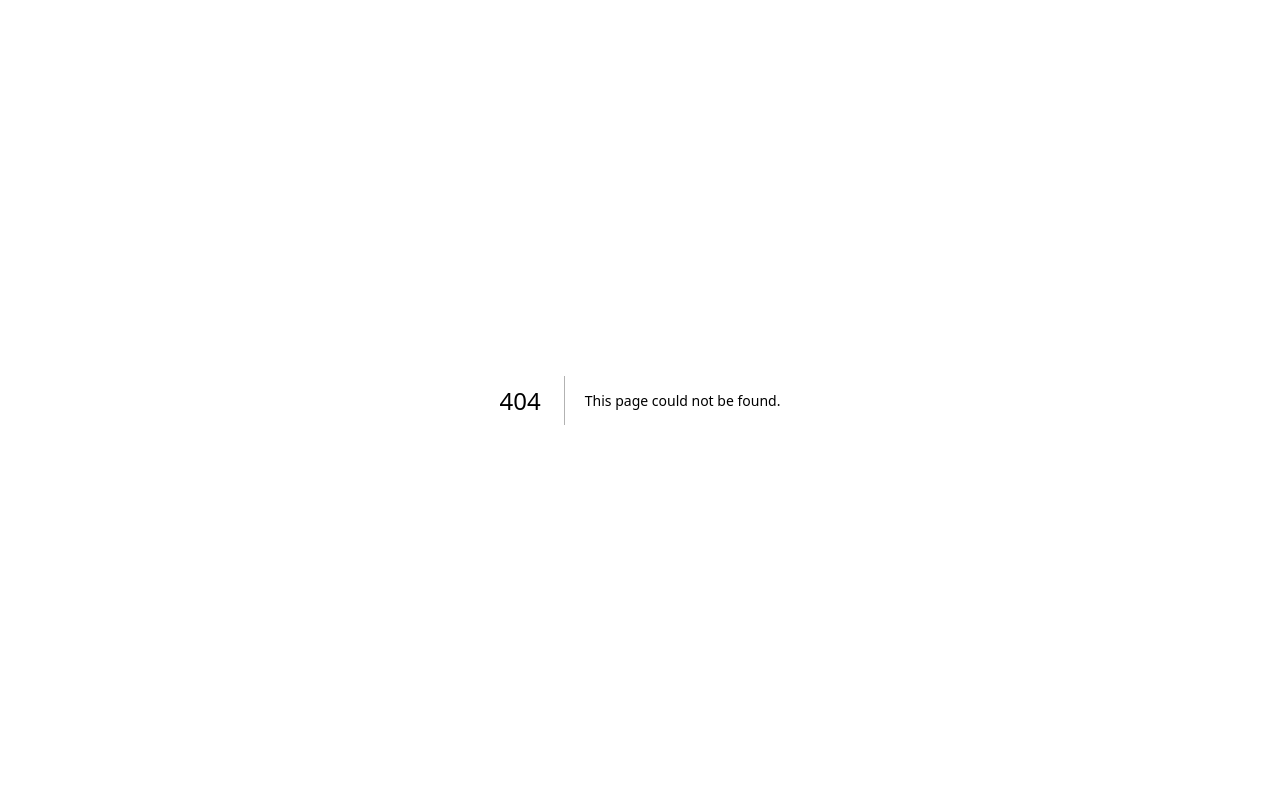
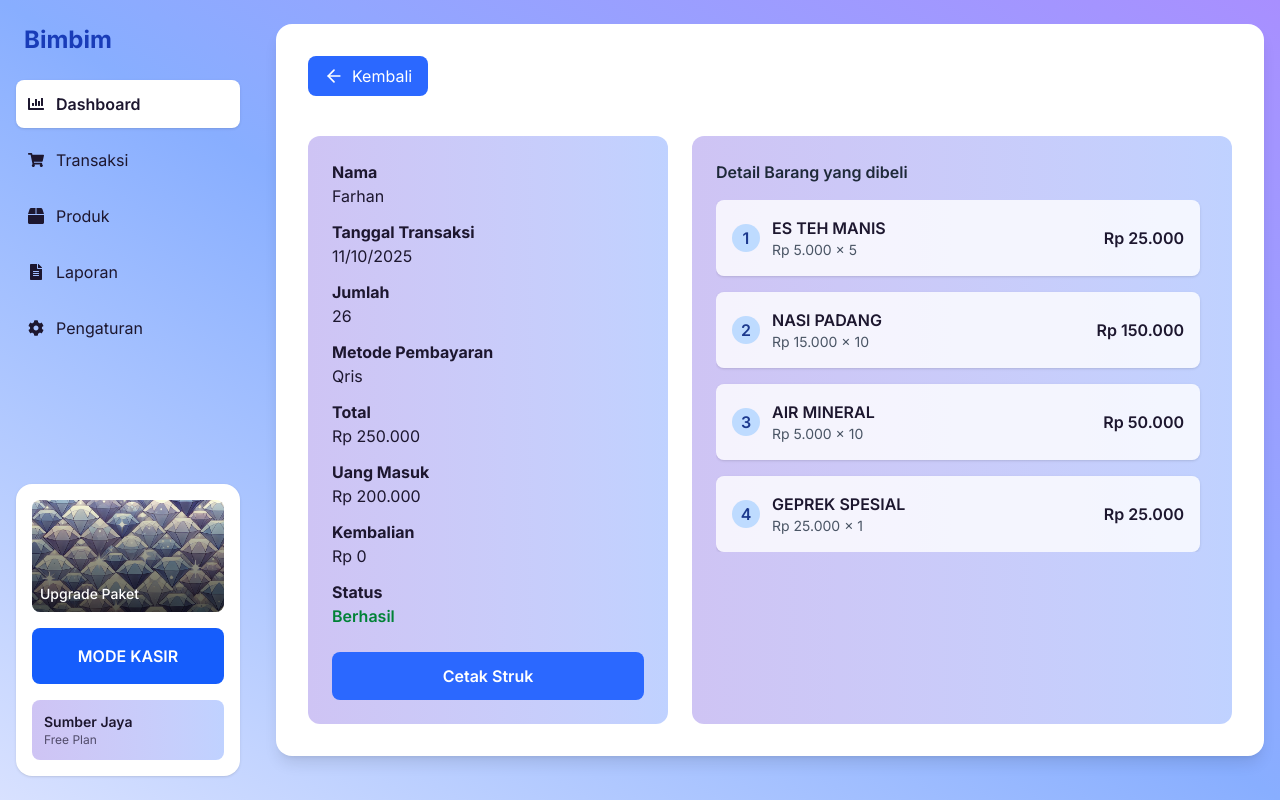
Before and after one commit to farhanangga/bimbim, a Next.js app: page /dashboard/main/detailTransaksi in a window 1280 px wide. Before the commit this address had no page. Built offline with nearby package versions, Linux system fonts and the light colour scheme.

Commit message:
add new page

```diff
--- /dev/null
+++ b/src/app/dashboard/main/detailTransaksi/page.tsx
@@ -0,0 +1,196 @@
+"use client";
+
+import { useState } from "react";
+import { useRouter } from "next/navigation";
+import Sidebar from "@/components/Sidebar";
+import { Menu, ArrowLeft } from "lucide-react";
+
+export default function DetailTransaksiPage() {
+  const router = useRouter();
+
+  const [sidebarOpen, setSidebarOpen] = useState(false);
+
+  // ====== Data Dummy (Samakan Dengan Gambar) ======
+  const items = [
+    { id: 1, nama: "ES TEH MANIS", harga: 5000, jumlah: 5 },
+    { id: 2, nama: "NASI PADANG", harga: 15000, jumlah: 10 },
+    { id: 3, nama: "AIR MINERAL", harga: 5000, jumlah: 10 },
+    { id: 4, nama: "GEPREK SPESIAL", harga: 25000, jumlah: 1 },
+  ];
+
+  const totalHarga = items.reduce((s, i) => s + i.harga * i.jumlah, 0);
+  const totalJumlah = items.reduce((s, i) => s + i.jumlah, 0);
+
+  return (
+    <div className="relative min-h-screen text-[#1D172F] ">
+
+      {/* Background Gradient */}
+      <div className="fixed inset-0 bg-gradient-to-tr from-[#D8E1FF] via-[#88AEFF] to-[#A88FFF] -z-10" />
+
+      {/* Sidebar Desktop */}
+      <div className="hidden lg:block">
+        <Sidebar />
+      </div>
+
+      {/* Sidebar Mobile Overlay */}
+      {sidebarOpen && (
+        <div className="fixed inset-0 z-40 flex lg:hidden">
+          <div
+            className="fixed inset-0 bg-black/50"
+            onClick={() => setSidebarOpen(false)}
+          />
+          <div className="relative bg-white w-64 h-full shadow-xl z-50">
+            <Sidebar />
+          </div>
+        </div>
+      )}
+
+      {/* Mobile Top Bar */}
+      <div className="lg:hidden flex items-center p-4 bg-white shadow sticky top-0 z-30">
+        <button
+          onClick={() => setSidebarOpen(true)}
+          className="text-[#1D172F] focus:outline-none"
+        >
+          <Menu size={28} />
+        </button>
+        <h1 className="ml-4 font-semibold text-lg text-[#1D172F]">Detail Pembelian</h1>
+      </div>
+
+      {/* ===================== MAIN CONTENT ===================== */}
+      <div className="lg:ml-[260px] p-0 lg:px-4 lg:py-6">
+        <div
+          className="
+            bg-white rounded-none lg:rounded-2xl shadow-lg
+            p-6 md:p-8
+            max-w-[1200px]
+            mx-auto
+            min-h-[650px]
+            flex flex-col
+          "
+        >
+          {/* Tombol Kembali */}
+          <button
+            onClick={() => router.back()}
+            className="hidden sm:inline-flex flex items-center gap-2 bg-[#2B68FF] hover:bg-[#1f4fcc] text-white px-4 py-2 rounded-lg w-fit"
+          >
+            <ArrowLeft size={20} />
+            Kembali
+          </button>
+
+          <div className="flex flex-col md:flex-row gap-6 lg:mt-10 flex-1">
+
+            {/* ==================== LEFT: DETAIL ==================== */}
+            <div
+              className="
+                w-full md:w-[360px]
+                bg-gradient-to-r from-[#5D3ADA]/30 to-[#2B68FF]/30
+                p-6 rounded-xl
+                flex flex-col justify-between
+              "
+            >
+              <div className="space-y-2">
+                <div>
+                  <p className="font-bold">Nama</p>
+                  <p>Farhan</p>
+                </div>
+
+                <div className="mt-3">
+                  <p className="font-bold">Tanggal Transaksi</p>
+                  <p>11/10/2025</p>
+                </div>
+
+                <div className="mt-3">
+                  <p className="font-bold">Jumlah</p>
+                  <p>{totalJumlah}</p>
+                </div>
+
+                <div className="mt-3">
+                  <p className="font-bold">Metode Pembayaran</p>
+                  <p>Qris</p>
+                </div>
+
+                <div className="mt-3">
+                  <p className="font-bold">Total</p>
+                  <p>Rp {totalHarga.toLocaleString("id-ID")}</p>
+                </div>
+
+                <div className="mt-3">
+                  <p className="font-bold">Uang Masuk</p>
+                  <p>Rp 200.000</p>
+                </div>
+
+                <div className="mt-3">
+                  <p className="font-bold">Kembalian</p>
+                  <p>Rp 0</p>
+                </div>
+
+                <div className="mt-3">
+                  <p className="font-bold">Status</p>
+                  <p className="text-green-700 font-semibold">Berhasil</p>
+                </div>
+              </div>
+
+              <button
+                className="
+                  w-full mt-6 bg-[#2B68FF] hover:bg-[#1f4fcc]
+                  text-white py-3 rounded-lg font-semibold
+                "
+              >
+                Cetak Struk
+              </button>
+            </div>
+
+            {/* ==================== RIGHT: LIST BARANG ==================== */}
+            <div
+              className="
+                flex-1
+                bg-gradient-to-r from-[#5D3ADA]/30 to-[#2B68FF]/30
+                p-6 rounded-xl
+                flex flex-col
+              "
+            >
+              <h3 className="font-semibold text-gray-800 mb-4">
+                Detail Barang yang dibeli
+              </h3>
+
+              <div className="space-y-4 overflow-y-auto pr-2 custom-scrollbar">
+                {items.map((item, index) => (
+                  <div
+                    key={item.id}
+                    className="
+                      flex items-center justify-between
+                      bg-white/80 shadow rounded-lg p-4
+                    "
+                  >
+                    <div className="flex items-center gap-3">
+                      <div
+                        className="
+                          bg-blue-200 text-blue-900
+                          w-7 h-7 rounded-full
+                          flex items-center justify-center font-semibold
+                        "
+                      >
+                        {index + 1}
+                      </div>
+                      <div>
+                        <p className="font-semibold">{item.nama}</p>
+                        <p className="text-sm text-gray-600">
+                          Rp {item.harga.toLocaleString("id-ID")} ×{" "}
+                          {item.jumlah}
+                        </p>
+                      </div>
+                    </div>
+
+                    <p className="font-semibold">
+                      Rp {(item.harga * item.jumlah).toLocaleString("id-ID")}
+                    </p>
+                  </div>
+                ))}
+              </div>
+            </div>
+          </div>
+        </div>
+      </div>
+    </div>
+  );
+}
```
